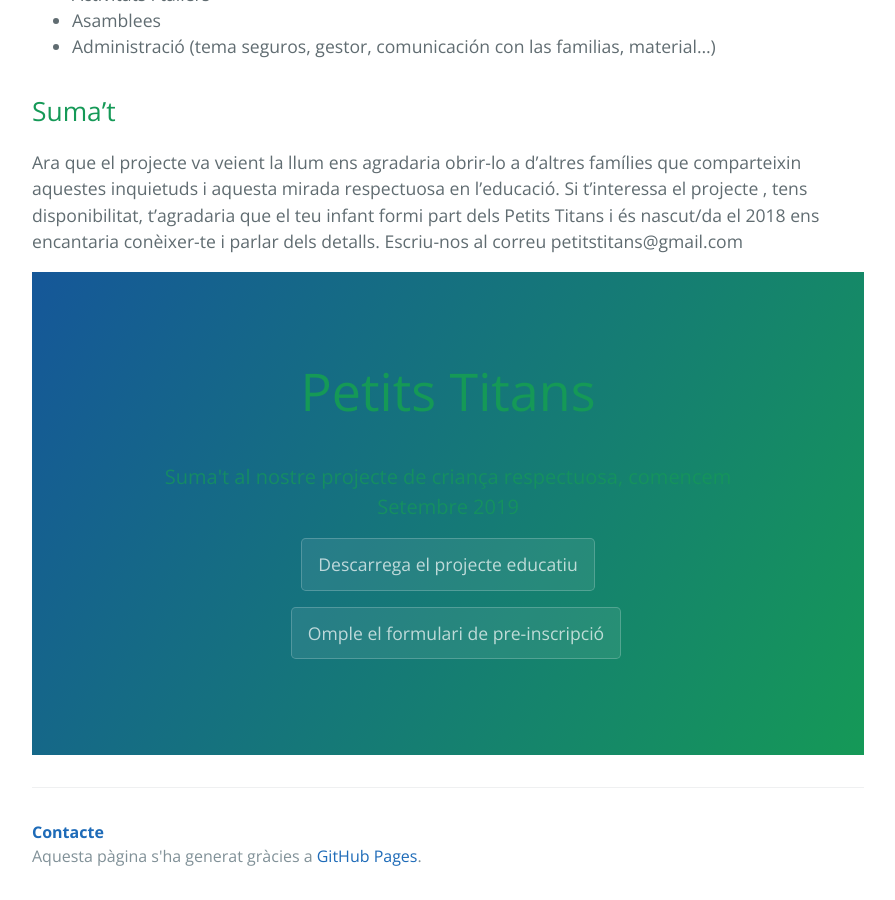
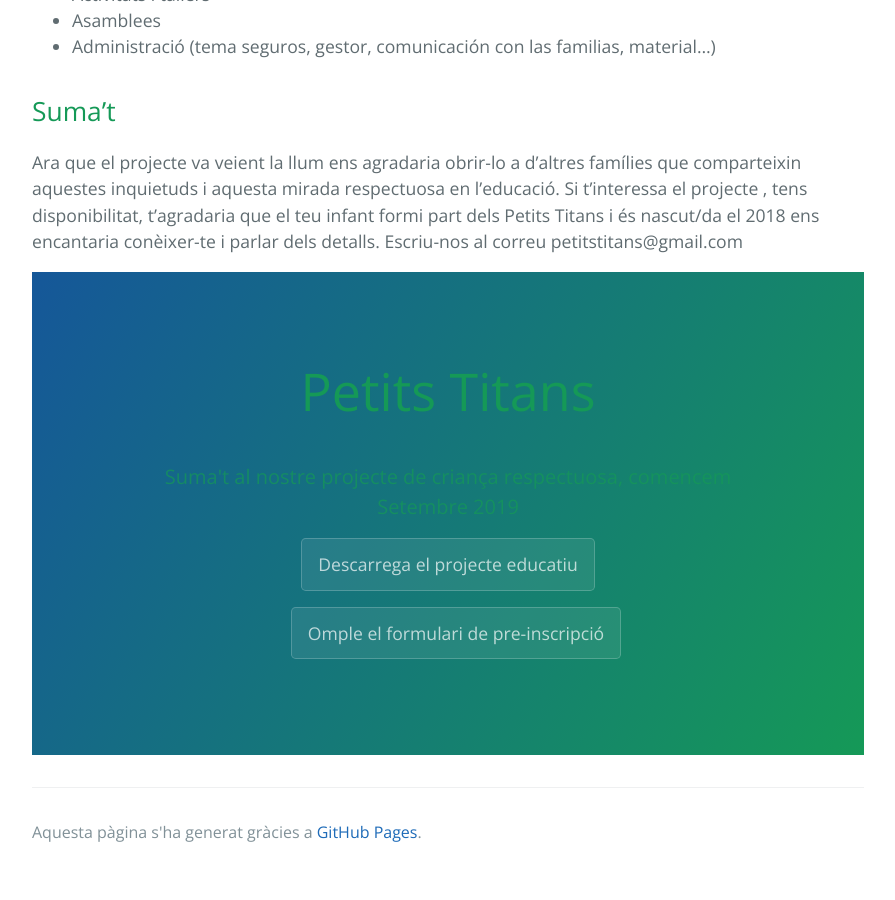
Before and after one commit to sseerrggii/Petits-Titans, a Jekyll site: the page built from index.md, in a window 1280 px wide and 900 px high, scrolled down 1416 px. Shown: the whole window, without its empty margins (192-1087 px from the left). Built offline with Jekyll 4.4.1, drawn with Linux system fonts in a browser that asks for light colours; our own code applies the rules of GitHub Pages for plain Markdown files; the repository's description, which GitHub fills in, is left out; after the commit the page ends 2292 px from its top, so only the background shows below that.

Commit message:
Update default.html

```diff
--- a/_layouts/default.html
+++ b/_layouts/default.html
@@ -41,7 +41,6 @@
       <a href="#" class="btn">Omple el formulari de pre-inscripció</a>
     </header>
       <footer class="site-footer">
-        <span class="site-footer-owner"><a href="mailto:">Contacte</a></span>
         <span class="site-footer-credits">Aquesta pàgina s'ha generat gràcies a <a href="https://pages.github.com">GitHub Pages</a>.</span>
       </footer>
     </main>
```
